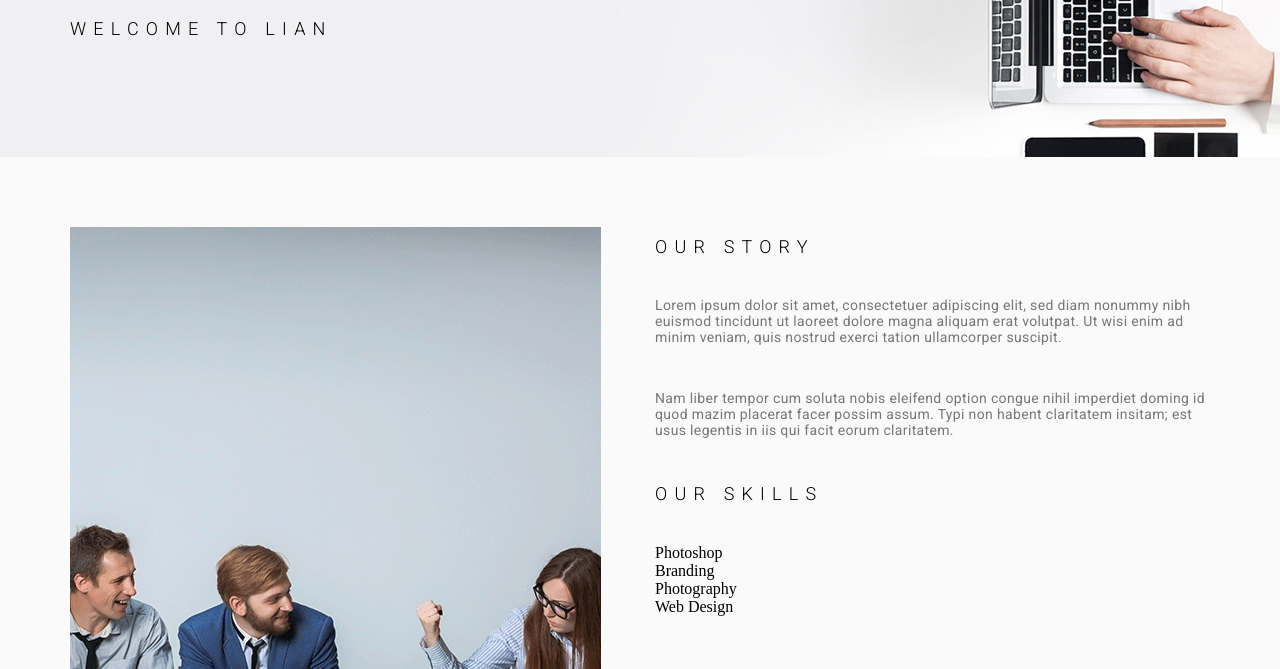
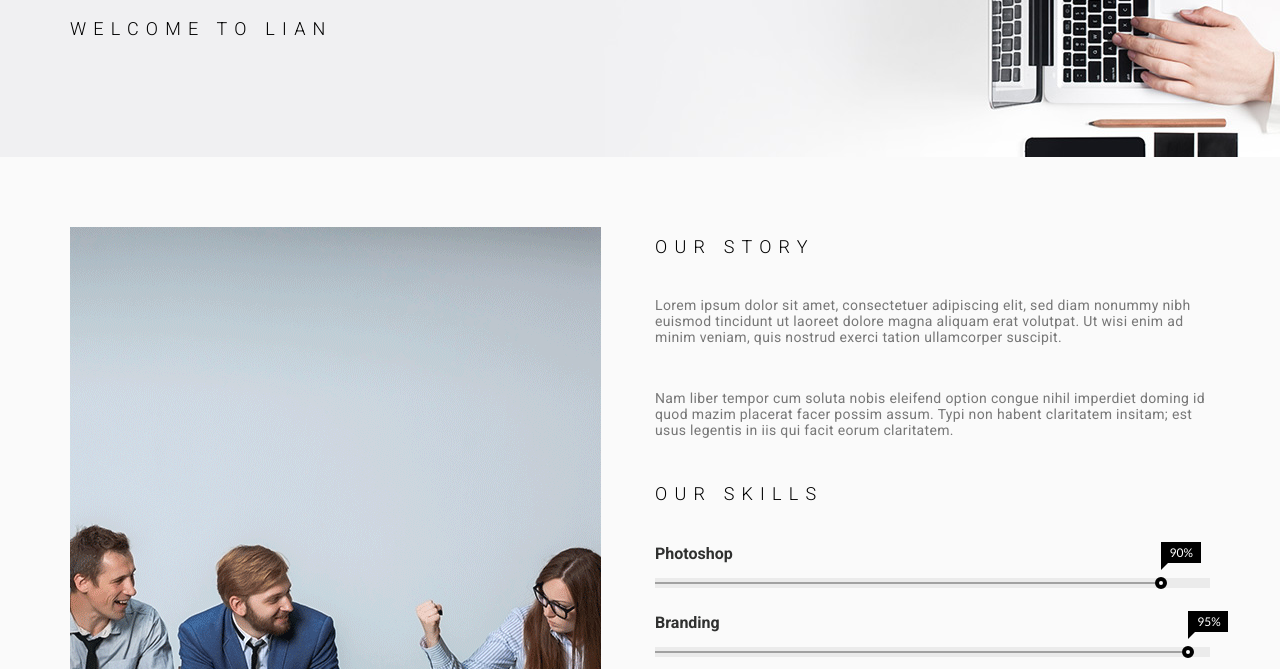
Before and after one commit to evgenynovak/Lian, a website: page dist/about.html in a window 1280 px wide. Shown: the part 283-952 px from the top of the page. Drawn offline with Linux system fonts and the light colour scheme.

Commit message:
about: .skill style

```diff
--- /dev/null
+++ b/src/style/sass/blocks/skill.sass
@@ -0,0 +1,59 @@
+.skill
+  &__item
+    display: block
+    padding-bottom: 25px
+    &:last-child
+      padding-bottom: 0px
+  &__name
+    display: block
+    padding-bottom: 15px
+    font-family: $font-default
+    font-size: 16px
+    font-weight: bold
+    color: #2f302f
+  &__line
+    position: relative
+    height: 10px
+    width: 100%
+    background-color: $first-color
+  &__result
+    position: absolute
+    top: 4px
+    right: 0
+    bottom: 4px
+    left: 0
+    background-color: #a1a1a1
+    width: 50%
+  &__round
+    position: absolute
+    top: 50%
+    left: 50%
+    height: 12px
+    width: 12px
+    border: 4px solid black
+    background-color: #ffffff
+    border-radius: 50%
+    transform: translate( 0, -50% )
+  &__flag
+    position: absolute
+    padding-top: 3px
+    padding-left: 9px
+    font-family: 'Lato', sans-serif
+    font-size: 12px
+    font-weight: 400
+    color: white
+    top: -36px
+    left: 50%
+    height: 21px
+    width: 40px
+    background-color: black
+    transform: translate( 15%, 0 )
+    &:before
+      position: absolute
+      content: ""
+      top: 21px
+      left: 0
+      width: 0
+      height: 0
+      border-top: 7px solid black
+      border-right: 7px solid transparent
--- a/src/style/sass/main.sass
+++ b/src/style/sass/main.sass
@@ -26,3 +26,4 @@
 @import "./blocks/social"
 @import "./blocks/copyright"
 @import "./blocks/about"
+@import "./blocks/skill"
```
Also changed, not shown: dist/about.html, dist/css/main.css.
